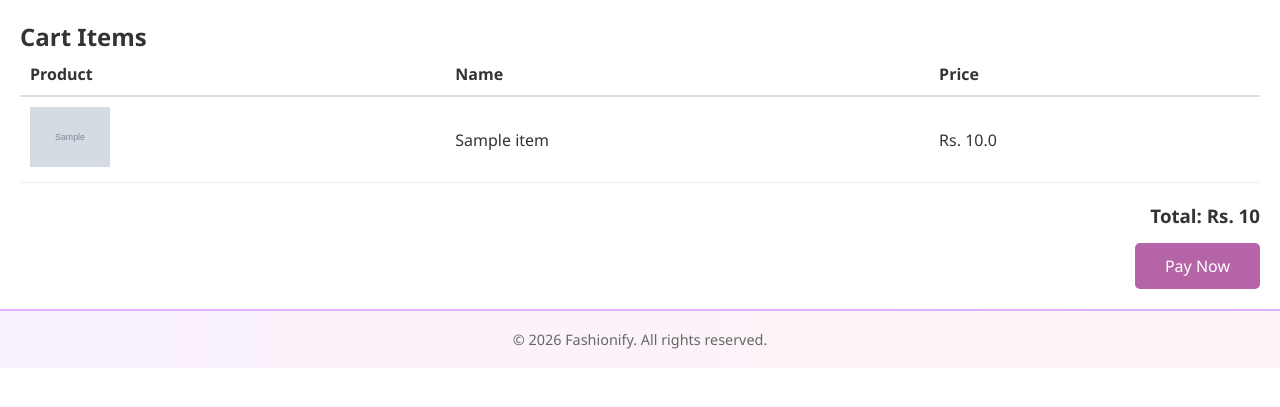
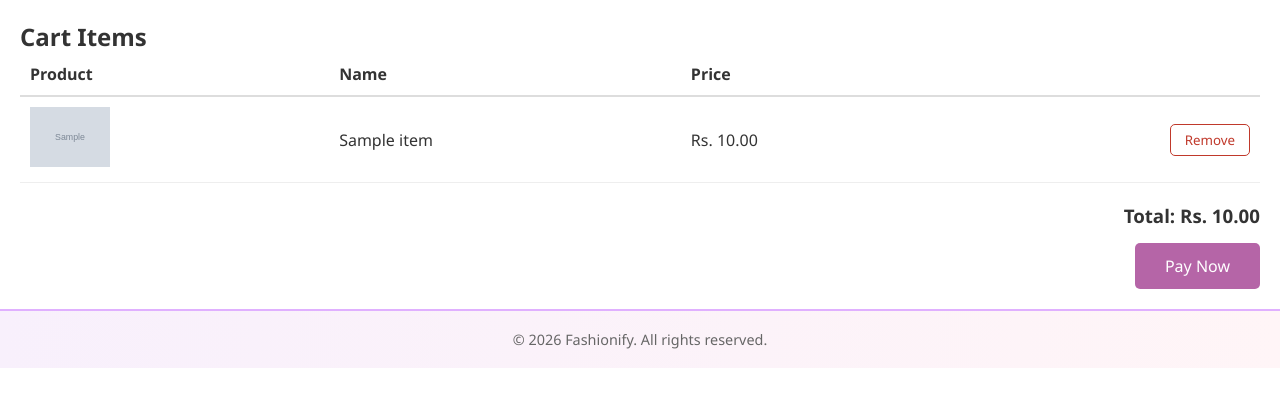
Before and after one commit to QiratHussain/Fashionify, a Flask app: template templates/cart.html in a window 1280 px wide. Shown: the part 69-476 px from the top of the page. Run offline with Flask 3, Linux system fonts and the light colour scheme; tables that the repository leaves empty hold one stand-in row (values such as "Sample post"); the template is opened without the code that fills it: values that come from a table or form of the project are taken from there, most other values are stand-ins (such as "Sample title", 1, 10 or a date in 2020); grey boxes marked "Sample" are stand-in pictures; some libraries are stand-ins or nearby versions.

Commit message:
Format price and update cart actions in cart.html

```diff
--- a/templates/cart.html
+++ b/templates/cart.html
@@ -3,12 +3,14 @@
 <div style="width:100%; max-width:none; padding:20px;">
   <h2>Cart Items</h2>
 
+  {% if items %}
   <table style="width:100%; border-collapse:collapse;">
     <thead>
       <tr style="text-align:left; border-bottom:2px solid #ddd;">
         <th style="padding:10px;">Product</th>
         <th style="padding:10px;">Name</th>
         <th style="padding:10px;">Price</th>
+        <th style="padding:10px;"></th>
       </tr>
     </thead>
     <tbody>
@@ -16,20 +18,38 @@
       <tr style="border-bottom:1px solid #eee;">
         <td style="padding:10px;"><img src="{{ item.product.img_url }}" width="80" alt="{{ item.name }}"></td>
         <td style="padding:10px;">{{ item.name }}</td>
-        <td style="padding:10px;">Rs. {{ item.product.price }}</td>
+        <td style="padding:10px;">Rs. {{ "%.2f"|format(item.product.price) }}</td>
+        <td style="padding:10px; text-align:right;">
+          <form action="{{ url_for('remove_from_cart', cart_id=item.id) }}" method="POST">
+            <button type="submit"
+                    style="padding:6px 14px; background:#fff; color:#c0392b; border:1px solid #c0392b;
+                           border-radius:5px; cursor:pointer;">
+              Remove
+            </button>
+          </form>
+        </td>
       </tr>
       {% endfor %}
     </tbody>
   </table>
 
-  <h3 style="text-align:right; margin-top:20px;">Total: Rs. {{ total }}</h3>
+  <h3 style="text-align:right; margin-top:20px;">Total: Rs. {{ "%.2f"|format(total) }}</h3>
 
-  <form action="{{ url_for('home') }}" method="POST" style="text-align:right; margin-top:15px;">
+  <form action="{{ url_for('pay') }}" method="POST" style="text-align:right; margin-top:15px;">
     <button type="submit"
             style="padding:12px 30px; background:#b565a7; color:#fff; border:none;
                    border-radius:5px; font-size:16px; cursor:pointer;">
       Pay Now
     </button>
   </form>
+
+  {% else %}
+  <p style="margin-top:20px;">Your cart is empty.</p>
+  <a href="{{ url_for('home') }}"
+     style="display:inline-block; padding:12px 30px; background:#b565a7; color:#fff;
+            border-radius:5px; text-decoration:none;">
+    Keep Shopping
+  </a>
+  {% endif %}
 </div>
 {% endblock %}
```
